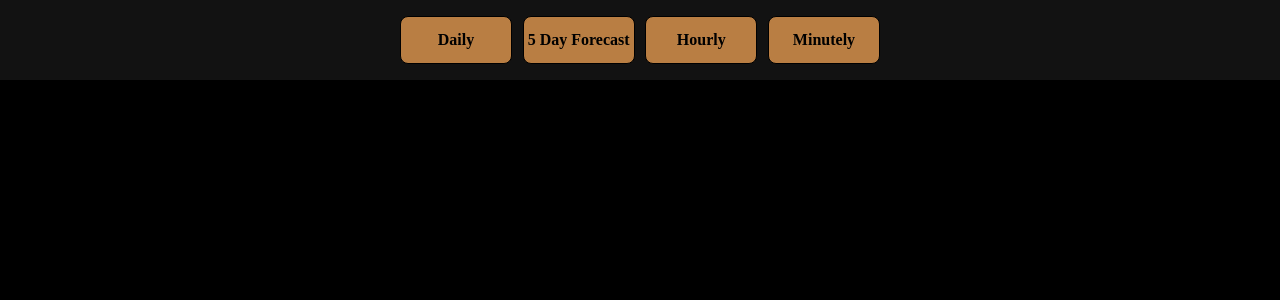
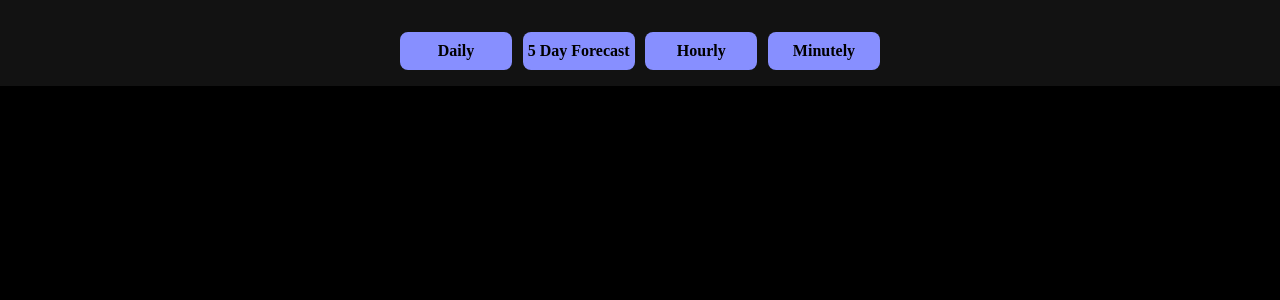
Before and after one commit to Racksoup/Connors_Website, a React app in the folder client/: page /weather in a window 1280 px wide. Shown: the top 300 px of the page. Built offline with nearby package versions, Linux system fonts and the light colour scheme; no server answers.

Commit message:
weather nav and button styles

```diff
--- a/client/src/UI/Pages/Weather/Weather.scss
+++ b/client/src/UI/Pages/Weather/Weather.scss
@@ -18,14 +18,19 @@
     width: 30rem;
     flex-wrap: wrap;
     justify-content: space-between;
-    margin: 1rem 0;
+    margin: 2rem 0 1rem 0;
 
     @media (max-width: 1000px) {
       width: auto;
+      justify-content: center;
     }
 
     .Btn {
-      height: 3rem;
+      height: 2.4rem;
+      background-color: rgb(135, 143, 255);
+      @media (max-width: 1000px) {
+        margin: 0.4rem;
+      }
     }
   }
 }
--- a/client/src/UI/Styles/Btn.scss
+++ b/client/src/UI/Styles/Btn.scss
@@ -11,11 +11,10 @@
   align-items: center;
   justify-content: center;
   text-align: center;
-  border: solid 0.1rem black;
 
   &:hover {
-    border: none;
-    font-size: 1.1rem;
+    font-size: 1.05rem;
+    border: solid 0.1rem rgb(52, 225, 255);
   }
 }
 
```
